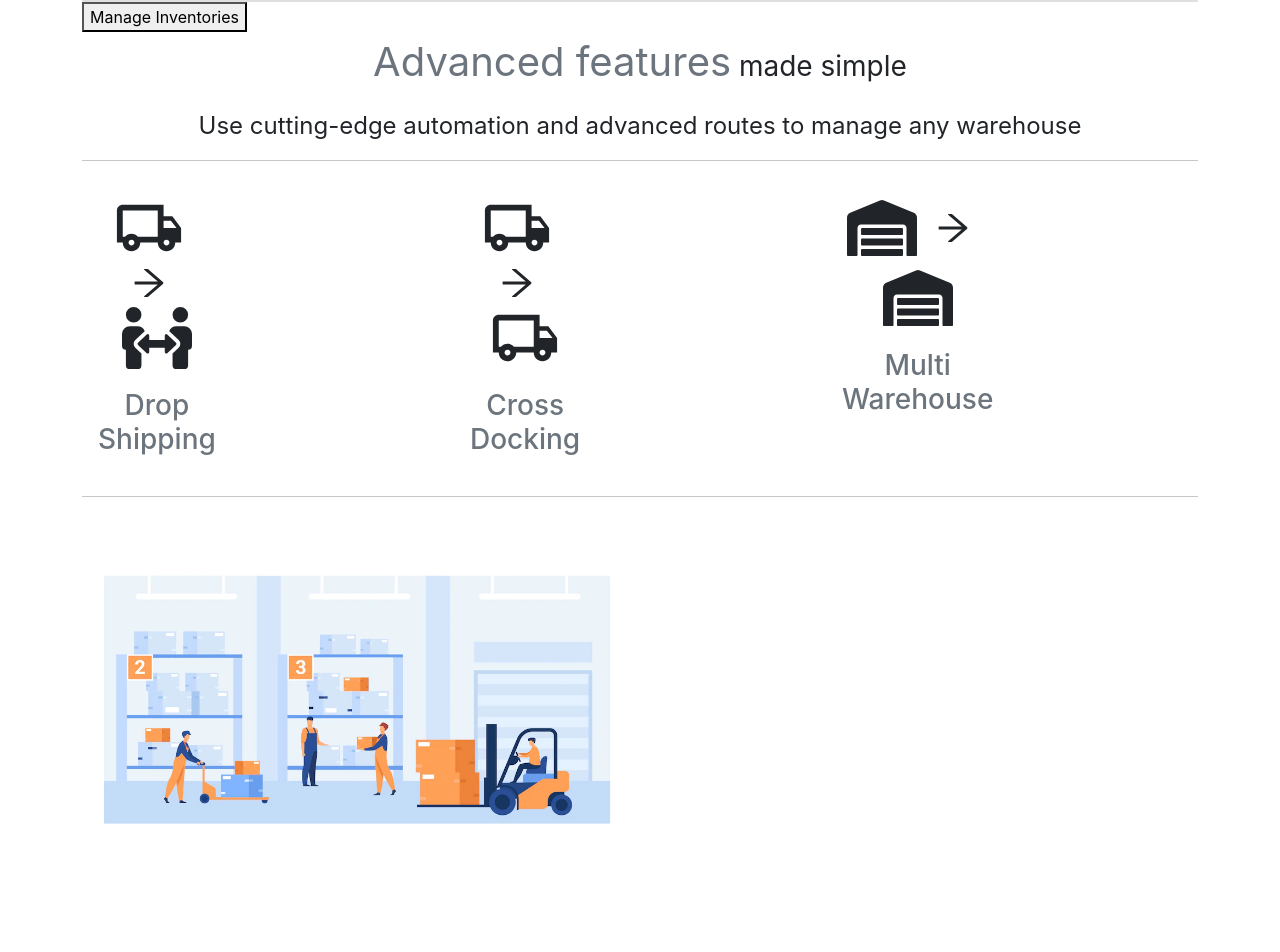
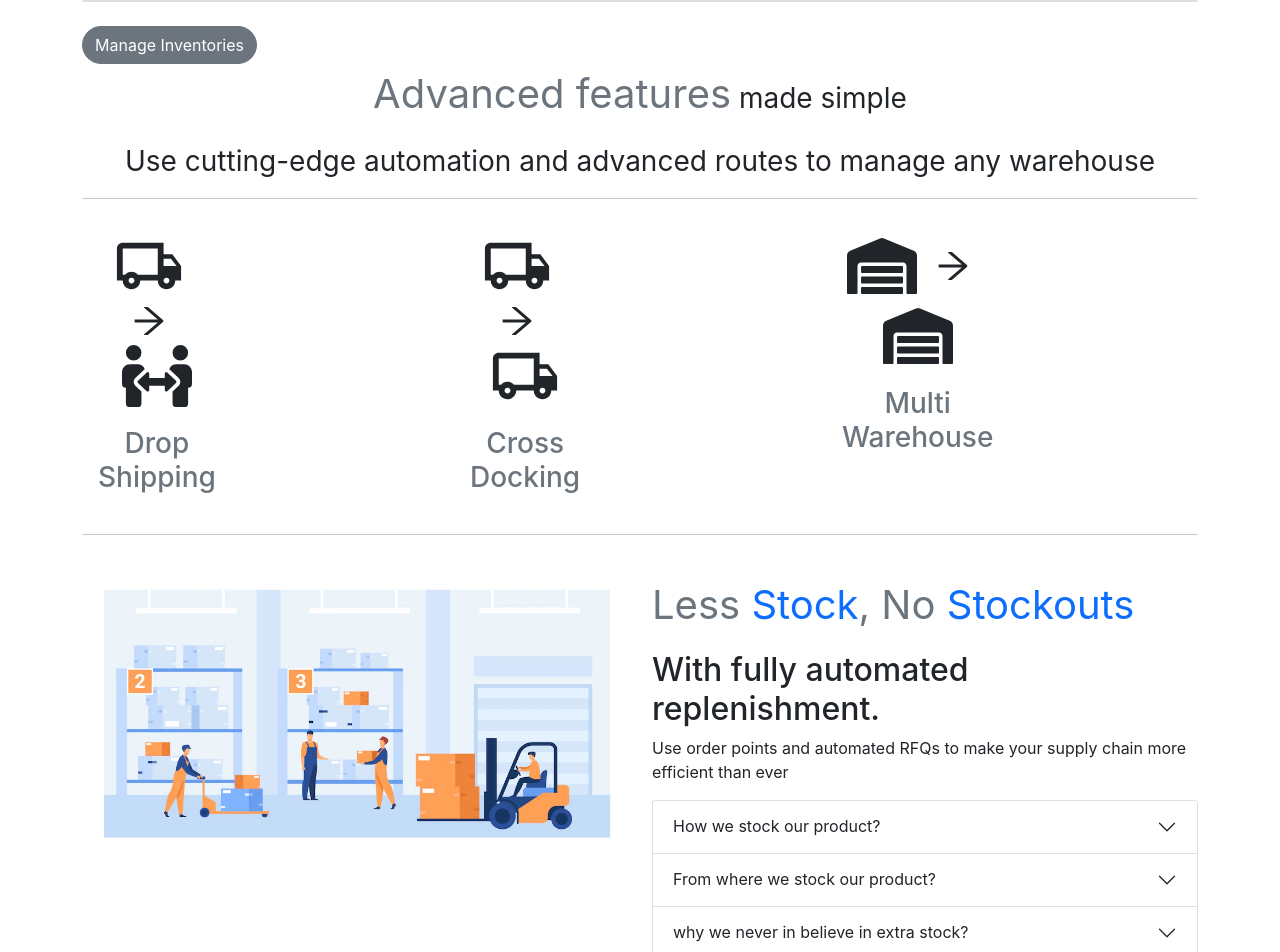
Before and after one commit to pinkyjannat/Nexus-warehouse-client, a React (Create React App) app: page / in a window 1280 px wide. Shown: the part 856-1808 px from the top of the page. Before the commit the page ends 1735 px from the top, so only its background shows below. Built offline with nearby package versions, Linux system fonts and the light colour scheme; no server answers.

Commit message:
stock page updated and one with resposive

```diff
--- a/src/component/Facilities/Facilities.js
+++ b/src/component/Facilities/Facilities.js
@@ -9,7 +9,7 @@ const Facilities = () => {
     return (
         <div className='container'>
             <p className='text-center fs-3'><span className="text-secondary fs-1">Advanced features</span> made simple</p>
-            <p className='text-center fs-4'>Use cutting-edge automation and advanced routes to manage any warehouse</p>
+            <p className='text-center fs-3'>Use cutting-edge automation and advanced routes to manage any warehouse</p>
             <hr />
             <CardGroup>
                 <Card className='border-0 '>
@@ -18,9 +18,9 @@ const Facilities = () => {
                     <h3 className='text-secondary'>Drop Shipping</h3>
                     </Card.Body>
                 </Card>
-                <Card className='border-0'>
+                <Card className='border-0 '>
                     <Card.Body className='text-center'>
-                    <p><MdOutlineLocalShipping  className='me-3' size={70}/>< AiOutlineArrowRight  className='me-3' size={40}/><MdOutlineLocalShipping size={70}/></p>
+                    <p><MdOutlineLocalShipping  className='me-3 ' size={70}/>< AiOutlineArrowRight  className='me-3' size={40}/><MdOutlineLocalShipping size={70}/></p>
                     <h3 className='text-secondary'>Cross Docking</h3>
                     </Card.Body>
                 </Card>
--- a/src/component/Header/Header.js
+++ b/src/component/Header/Header.js
@@ -14,7 +14,7 @@ const Header = () => {
         <div>
             <Navbar collapseOnSelect expand="lg" bg="dark" variant="dark">
                 <Container>
-                    <Navbar.Brand href="#home">React-Bootstrap</Navbar.Brand>
+                    <Navbar.Brand href="#home">Nexus-Inventory</Navbar.Brand>
                     <Navbar.Toggle aria-controls="responsive-navbar-nav" />
                     <Navbar.Collapse id="responsive-navbar-nav">
                         <Nav className="me-auto">
--- a/src/component/Inventory/Inventory.js
+++ b/src/component/Inventory/Inventory.js
@@ -75,7 +75,7 @@ const Inventory = () => {
 
                 <input type="submit" value="Restock" />
             </form>
-            <Link to='/manage'> <button> Manage Inventories</button></Link>
+            <Link to='/manage'> <button className=''> Manage Inventories</button></Link>
 
 
         </Card>
--- a/src/component/Products/Products.js
+++ b/src/component/Products/Products.js
@@ -18,7 +18,7 @@ fetch('http://localhost:5000/products')
             <h1 className='text-secondary text-center'> Our Current Stocks</h1>
 
               <div  className='card'> {products.slice(0, 6).map(product =><Product key={product._id} product={product}></Product>)}</div>
-              <Link to='/manage'> <button> Manage Inventories</button></Link>
+              <Link to='/manage'> <button className='btn btn-secondary mt-4 rounded-pill'> Manage Inventories</button></Link>
 
         </div>
     );
--- a/src/component/StockPage/StockPage.js
+++ b/src/component/StockPage/StockPage.js
@@ -1,20 +1,43 @@
 import React from 'react';
-import { Col, Row } from 'react-bootstrap';
+import { Accordion} from 'react-bootstrap';
 import stock1 from '../../images/stock/stock1.webp'
 
 const StockPage = () => {
     return (
-   <div className='container'>
-            <Row className=''>
-            <Col className='mt-4'>
+      <div className='container'>
+   <div className='row'>
+            <div className='col-lg-6'>
             <img className='img-fluid' src={stock1} alt="" />
-            </Col>
-            <Col className='mt-4'>
-             <h1></h1>
-            </Col>
+            </div>
+            <div className='mt-4 col-lg-6'>
+             <p className='text-secondary fs-1'>Less <span className='text-primary fs-1'>Stock</span>, No <span className='text-primary fs-1'>Stockouts</span></p>
+             <h2>With fully automated replenishment.</h2>
+             <p>Use order points and automated RFQs to make your supply chain more efficient than ever</p>
+             <Accordion>
+  <Accordion.Item eventKey="0">
+    <Accordion.Header>How we stock our product?</Accordion.Header>
+    <Accordion.Body>
+      Well. we have a good management system and our own management app for stocking product . Employees are smart enough to properly use our nexus management app to make sure we are up to date with stockings!
+    </Accordion.Body>
+  </Accordion.Item>
+  <Accordion.Item eventKey="1">
+    <Accordion.Header>From where we stock our product?</Accordion.Header>
+    <Accordion.Body>
+     We stock our products from different parts of the world.We believe using modern technology changes our lives. once we get a better option to upgrade our products, we never delay!
+    </Accordion.Body>
+  </Accordion.Item>
+  <Accordion.Item eventKey="1">
+    <Accordion.Header >why we never in believe in extra stock?</Accordion.Header>
+    <Accordion.Body>
+     We always try to upgrade our product when one item is available in market.from the begining we are trying to stock limited product as per their popularity in market.when we realize this item is selling so first ,we dont delay to restock that and when we find out one product is loosing its market popularity we stopped restocking that! it is as simple as it is!
+    </Accordion.Body>
+  </Accordion.Item>
+</Accordion>
+            </div>
 
-        </Row>
+        </div>
    </div>
+
     );
 };
 
```
